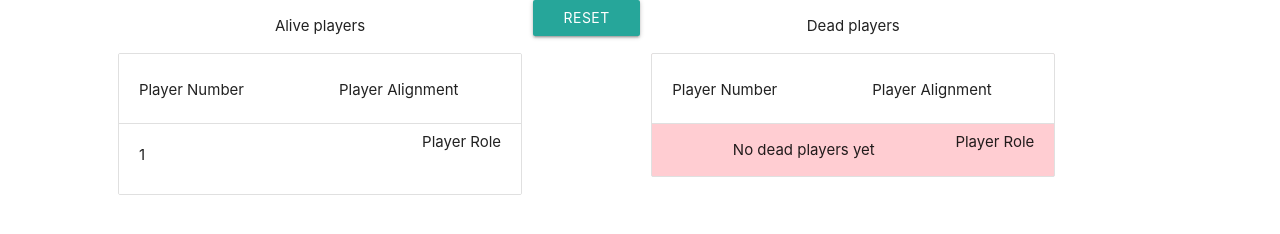
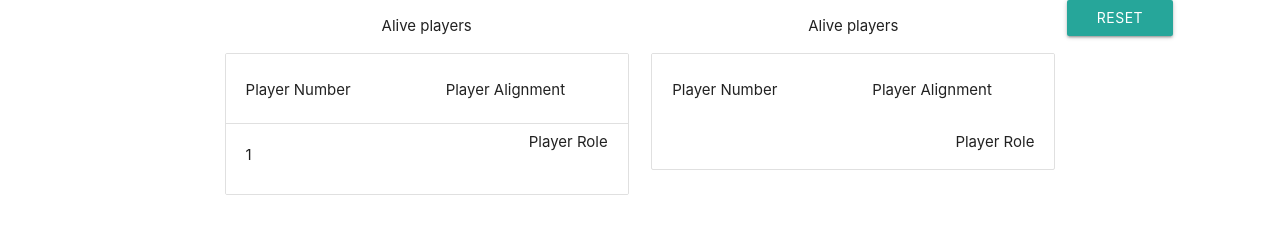
Before and after one commit to Tyler-cash/Town_of_Salem_Role_Checker, a plain HTML site: page index.html in a window 1280 px wide. Drawn offline with nearby package versions, Linux system fonts and the light colour scheme.

Commit message:
changed layout and improved maintainability - Moved the one large column into 2 smaller columns as the dead players column served no purpose. - Added some more comments for future maintainer

```diff
--- a/checker-logic.js
+++ b/checker-logic.js
@@ -23,12 +23,21 @@ function createPlayer(player_number, roles) {
 function initialSetup() {
     setupGameMode(RULESET);
 
+    //Generates list of blank players to the players column.
     for (var i = 1; i < PLAYER_LIMIT + 1; i++) {
         var element = createPlayer(i, available_roles);
-        $("#alive-players").append(element);
+        //Pushes to other column once a 3/4 of the way through
+        if (i < PLAYER_LIMIT - (PLAYER_LIMIT / 4 + 1)) {
+            $("#players1").append(element);
+        } else {
+            $("#players2").append(element);
+        }
         $("#selector" + i).material_select();
     }
 
+    //This method currently is rather meaningless. Although if other game modes were to
+    //be added in the future all that would need to change is for the ruleset to be added
+    //to this switch statement and the corresponding value being passed into the function.
     function setupGameMode(RULESET) {
         switch (RULESET) {
             //Ranked ruleset
--- a/index.html
+++ b/index.html
@@ -13,9 +13,19 @@
 <body>
 <div class="row">
     <article>
-        <div class="offset-s1 col s4">
+        <div class="offset-s2 col s4">
             <p class="center">Alive players</p>
-            <ul class="collection" id="alive-players">
+            <ul class="collection" id="players1">
+                <li class="collection-item">
+                    <p class="left bold">Player Number</p>
+                    <p class="player-group-title left bold">Player Alignment</p>
+                    <p class="right bold">Player Role</p>
+                </li>
+            </ul>
+        </div>
+        <div class="col s4">
+            <p class="center">Alive players</p>
+            <ul class="collection" id="players2">
                 <li class="collection-item">
                     <p class="left bold">Player Number</p>
                     <p class="player-group-title left bold">Player Alignment</p>
@@ -26,17 +36,7 @@
         <a id="reset-button" class="col s1 waves-effect waves-light btn">
             Reset
         </a>
-        <div class="col s4">
-            <p class="center">Dead players</p>
-            <ul class="#ffcdd2 red lighten-4 collection" id="dead-players">
-                <li class="collection-item">
-                    <p class="left bold">Player Number</p>
-                    <p class="bold left player-group-title">Player Alignment</p>
-                    <p class="bold right">Player Role</p>
-                </li>
-                <li><p class="center">No dead players yet</p></li>
-            </ul>
-        </div>
+
     </article>
 </div>
 
```
